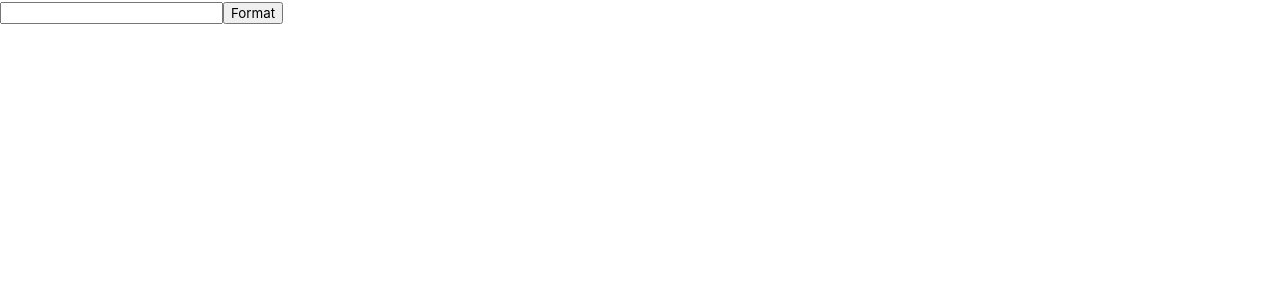
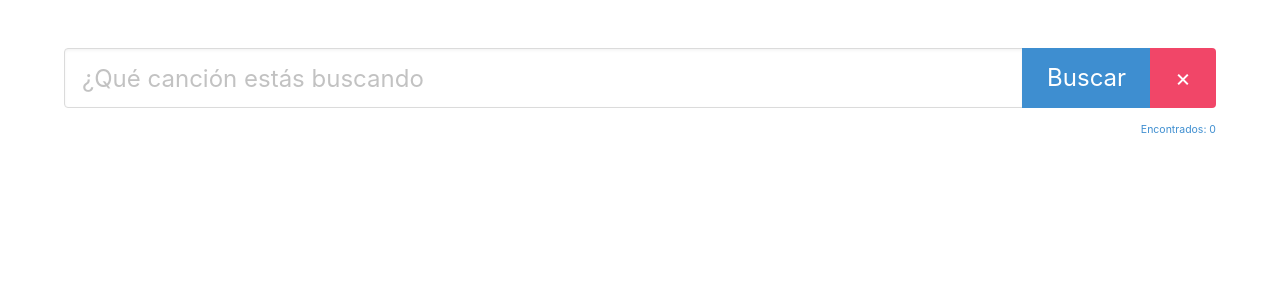
Before and after one commit to ferontv/vuev3boilerplate, a Vue app: page / in a window 1280 px wide. Shown: the top 300 px of the page. Built offline with nearby package versions, Linux system fonts and the light colour scheme.

Commit message:
Integración a Platzi Music

```diff
--- a/src/App.vue
+++ b/src/App.vue
@@ -1,27 +1,66 @@
 <template>
   <div id="app">
-    <input v-model="name">
-    <!-- <button v-on:click="format">Format</button> -->
-    <button @click="format">Format</button>
-    <p>{{formattedName}}</p>
+    <section class="section">
+      <nav class="nav has-shadow">
+        <div class="container">
+          <div class="field has-addons">
+            <div class="control is-expanded">
+              <input
+                class="input is-large"
+                type="text"
+                placeholder="¿Qué canción estás buscando"
+                v-model="searchQuery"
+              >
+            </div>
+            <div class="control">
+              <a class="button is-info is-large" @click="search">Buscar</a>
+            </div>
+            <div class="control">
+              <a class="button is-danger is-large">&times;</a>
+            </div>
+          </div>
+          <p class="help is-info has-text-right">
+            <small>{{ searchMessage }}</small>
+          </p>
+        </div>
+      </nav>
+      <div class="container results">
+        <div class="columns">
+          <div class="column">
+            <ul :key="t.name" v-for="t in tracks">
+              <li class="row">{{ t.name }} - {{ t.artist }}</li>
+            </ul>
+          </div>
+        </div>
+      </div>
+    </section>
   </div>
 </template>
 
 <script>
+const tracks = [
+  { name: "Muchacha", artist: "Luis Alberto Spinetta" },
+  { name: "Hoy aca en el baile", artist: "El pepo" },
+  { name: "I was made fro loving you", artist: "Kiss" }
+];
+
 export default {
   name: "app",
   data() {
     return {
-      name: "",
-      formattedName: ""
+      searchQuery: "",
+      tracks: []
     };
   },
+  computed: {
+    searchMessage() {
+      return `Encontrados: ${this.tracks.length}`;
+    }
+  },
   methods: {
-    format() {
-      this.formattedName = this.name
-        .split(" ")
-        .join("-")
-        .toUpperCase();
+    search() {
+      // console.log(this.searchQuery);
+      this.tracks = tracks;
     }
   }
 };
@@ -29,4 +68,8 @@ export default {
 
 <style lang="scss">
 @import "./scss/main.scss";
+
+.results {
+  margin-top: 50px;
+}
 </style>
```
